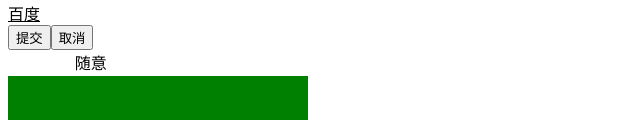
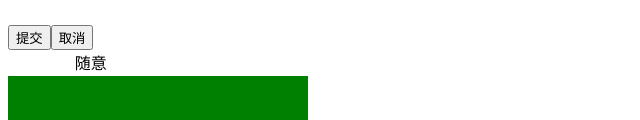
Before and after one commit to wuzhaojun520/nonopapa, a plain HTML site: page 12221.html in a window 1280 px wide. Shown: the part 680-800 px from the top of the page, 0-640 px from the left. Drawn offline with Linux system fonts and the light colour scheme.

Commit message:
妮妮尼

```diff
--- a/12221.html
+++ b/12221.html
@@ -34,7 +34,7 @@
             color: yellow;
         }
         a:link{
-            color:black;
+            color:white;
         }
         a:hover{
             text-decoration: none;
@@ -123,10 +123,6 @@
 
             </div>
         </button>
-
-
-
-
-
+    </div>
 </body>
 </html>
```
